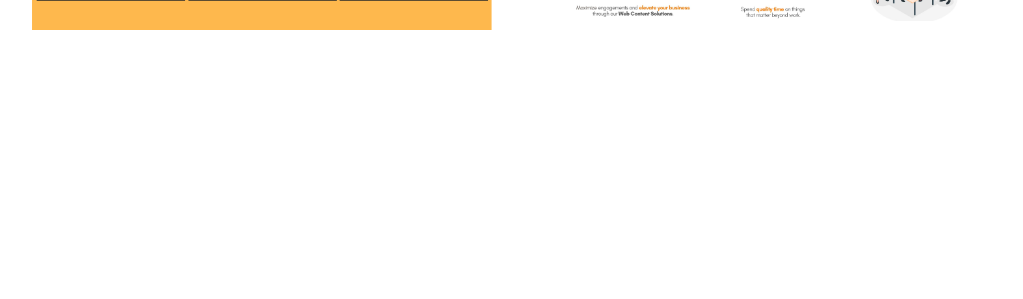
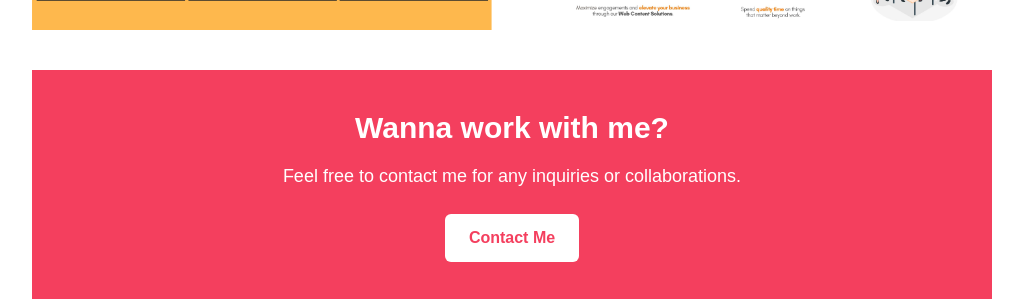
Before and after one commit to gelzaragoza/gel-portfolio, a Next.js app: page / in a window 1280 px wide. Shown: the part 3433-3732 px from the top of the page, without its empty margins (128-1151 px from the left). Before the commit the page ends 3503 px from the top, so only its background shows below. Built offline with nearby package versions, Linux system fonts and the light colour scheme.

Commit message:
added contact section

```diff
--- a/pages/index.js
+++ b/pages/index.js
@@ -53,7 +53,7 @@ export default function Home() {
             </ul>
           </nav>
           <div className=" text-center p-10">
-          <div className="relative bg-black rounded-full mx-auto w-60 h-60 mb-10 md:w-96 md:h-96 overflow-hidden items-center max-w-full">
+            <div className="relative bg-black rounded-full mx-auto w-60 h-60 mb-10 md:w-96 md:h-96 overflow-hidden items-center max-w-full">
               <Image
                 src={gelyace}
                 layout="fill"
@@ -291,6 +291,20 @@ export default function Home() {
             </div>
           </div>
         </section>
+        <section className="bg-rose-500 text-white py-10">
+          <div className="container mx-auto text-center">
+            <h2 className="text-3xl font-semibold mb-4">Wanna work with me?</h2>
+            <p className="text-lg">
+              Feel free to contact me for any inquiries or collaborations.
+            </p>
+            <a
+              href="mailto:mangelicazaragoza@gmail.com"
+              className="mt-6 inline-block px-6 py-3 bg-white text-rose-500 rounded-md hover:bg-rose-400 hover:text-white font-semibold"
+            >
+              Contact Me
+            </a>
+          </div>
+        </section>
       </main>
     </div>
   );
```
